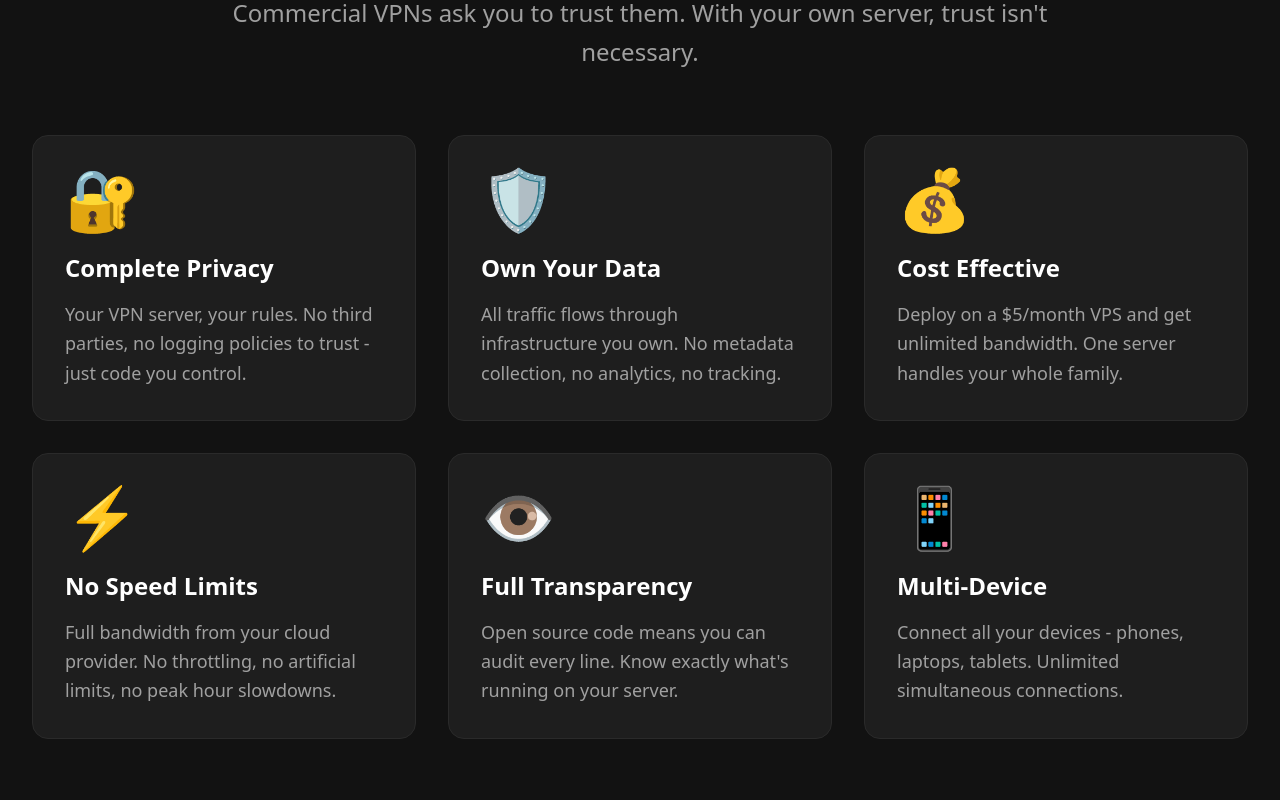
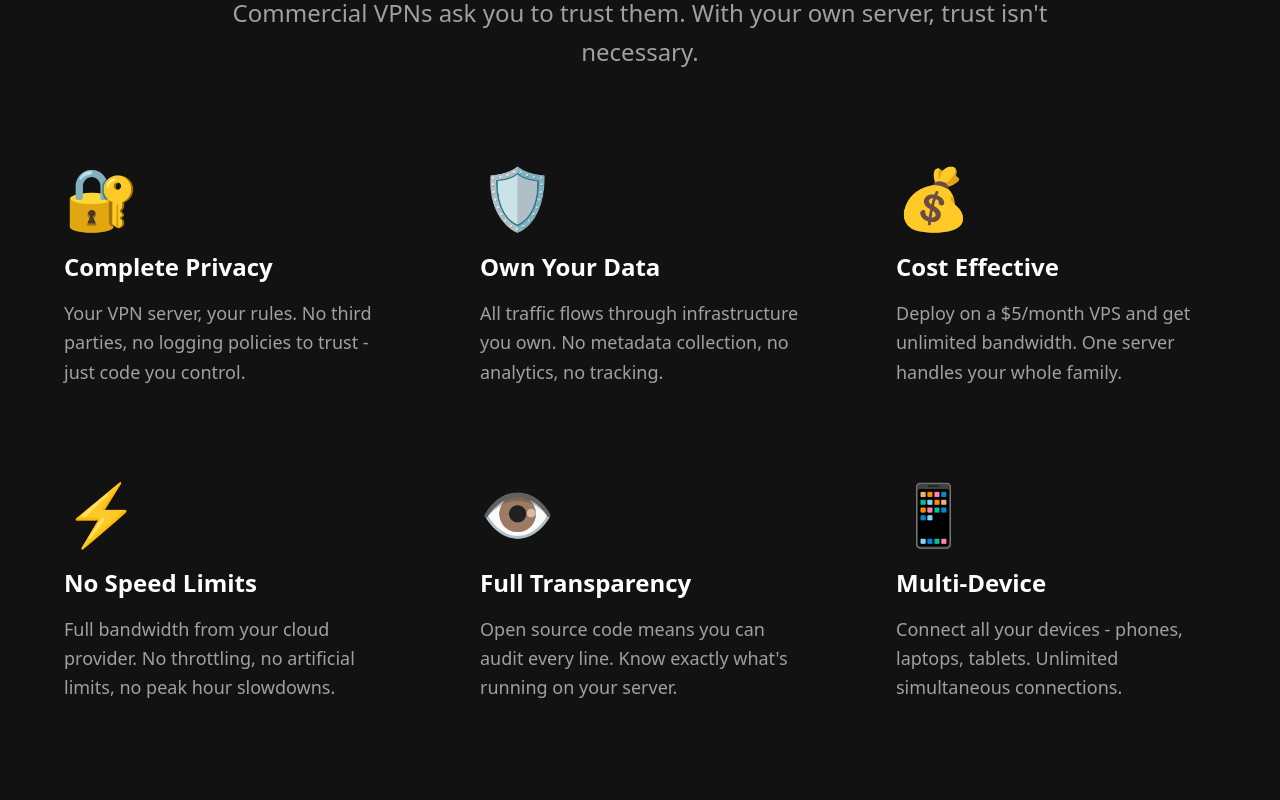
Before and after one commit to tunnels-is/web, a React (Vite) app: page /personal-vpn in a window 1280 px wide. Shown: the part 1140-1940 px from the top of the page. Built offline with nearby package versions, Linux system fonts and the light colour scheme.

Commit message:
Animation updates

```diff
--- a/src/components/sections/FeatureGrid.jsx
+++ b/src/components/sections/FeatureGrid.jsx
@@ -42,7 +42,7 @@ const FeatureGrid = ({
       case 'glass':
         return `${baseClasses} glass-effect hover:bg-dark-elevated`;
       case 'gradient-border':
-        return `${baseClasses} bg-dark-elevated hover:bg-dark-bg border border-dark-border hover:border-dark-accent-primary`;
+        return `${baseClasses} bg-dark-bg/0 hover:bg-dark-bg/60 backdrop-blur-sm`;
       case 'elevated':
       default:
         return `${baseClasses} bg-dark-elevated hover:bg-dark-bg hover:shadow-xl hover:shadow-dark-accent-primary/20`;
@@ -54,29 +54,29 @@ const FeatureGrid = ({
       {features.map((feature, index) => (
         <motion.div
           key={index}
-          initial={{ opacity: 0, y: 40 }}
+          initial={{ opacity: 0, y: 30 }}
           animate={isVisible ? { opacity: 1, y: 0 } : {}}
-          transition={{ duration: 0.6, delay: index * 0.1 }}
-          whileHover={{ y: -15, scale: 1.03 }}
+          transition={{
+            duration: 0.5,
+            delay: index * 0.08,
+            ease: [0.25, 0.46, 0.45, 0.94]
+          }}
           className={getCardClasses(feature, index)}
         >
-          {/* Gradient Border Effect (if applicable) */}
-          {cardStyle === 'gradient-border' && feature.gradient && (
-            <div className={`absolute inset-0 bg-gradient-to-br ${feature.gradient} opacity-0 group-hover:opacity-20 rounded-2xl blur-xl transition-all duration-500`}></div>
-          )}
-
           <div className="relative">
             {/* Icon */}
             {feature.icon && (
-              <div className="text-6xl mb-6">{feature.icon}</div>
+              <div className="text-6xl mb-6">
+                {feature.icon}
+              </div>
             )}
 
             {/* Title */}
             <h3 className={`text-2xl font-bold mb-4 ${
               feature.color
                 ? `text-dark-accent-${feature.color}`
-                : 'text-dark-text-primary group-hover:text-gradient'
-            } transition-all duration-300`}>
+                : 'text-dark-text-primary'
+            }`}>
               {feature.title}
             </h3>
 
@@ -87,7 +87,7 @@ const FeatureGrid = ({
 
             {/* Scenario (if exists - for use case cards) */}
             {feature.scenario && (
-              <div className="bg-dark-bg p-4 rounded-lg border-l-4 border-dark-accent-secondary mt-6">
+              <div className="bg-dark-bg/50 backdrop-blur-sm p-4 rounded-lg border-l-4 border-dark-accent-secondary mt-6">
                 <p className="text-sm text-dark-text-muted italic">
                   {feature.scenario}
                 </p>
--- a/src/components/sections/TechnicalFeaturesSection.jsx
+++ b/src/components/sections/TechnicalFeaturesSection.jsx
@@ -24,10 +24,14 @@ const TechnicalFeaturesSection = ({
       {categories.map((category, categoryIndex) => (
         <motion.div
           key={categoryIndex}
-          initial={{ opacity: 0, x: categoryIndex % 2 === 0 ? -50 : 50 }}
-          animate={isVisible ? { opacity: 1, x: 0 } : {}}
-          transition={{ duration: 0.8, delay: categoryIndex * 0.2 }}
-          className="bg-dark-elevated p-8 rounded-2xl border border-dark-border hover:border-dark-accent-primary transition-all duration-300"
+          initial={{ opacity: 0, y: 40 }}
+          animate={isVisible ? { opacity: 1, y: 0 } : {}}
+          transition={{
+            duration: 0.6,
+            delay: categoryIndex * 0.15,
+            ease: [0.25, 0.46, 0.45, 0.94]
+          }}
+          className="p-8 rounded-2xl transition-all duration-300 group bg-dark-bg/0 hover:bg-dark-bg/60 backdrop-blur-sm"
         >
           <h3 className="text-3xl font-bold mb-8 text-gradient">
             {category.category}
@@ -37,12 +41,16 @@ const TechnicalFeaturesSection = ({
             {category.features.map((feature, featureIndex) => (
               <motion.div
                 key={featureIndex}
-                initial={{ opacity: 0, x: -20 }}
-                animate={isVisible ? { opacity: 1, x: 0 } : {}}
-                transition={{ duration: 0.5, delay: categoryIndex * 0.2 + featureIndex * 0.1 }}
-                className="flex gap-4 items-start group"
+                initial={{ opacity: 0, y: 20 }}
+                animate={isVisible ? { opacity: 1, y: 0 } : {}}
+                transition={{
+                  duration: 0.4,
+                  delay: categoryIndex * 0.15 + featureIndex * 0.08,
+                  ease: "easeOut"
+                }}
+                className="flex gap-4 items-start"
               >
-                <div className="flex-shrink-0 w-10 h-10 bg-gradient-to-br from-dark-accent-primary to-dark-accent-secondary rounded-lg flex items-center justify-center group-hover:scale-110 transition-transform">
+                <div className="flex-shrink-0 w-10 h-10 bg-gradient-to-br from-dark-accent-primary to-dark-accent-secondary rounded-lg flex items-center justify-center">
                   <svg className="w-6 h-6 text-white" fill="none" stroke="currentColor" viewBox="0 0 24 24">
                     <path strokeLinecap="round" strokeLinejoin="round" strokeWidth={2} d="M5 13l4 4L19 7" />
                   </svg>
```
